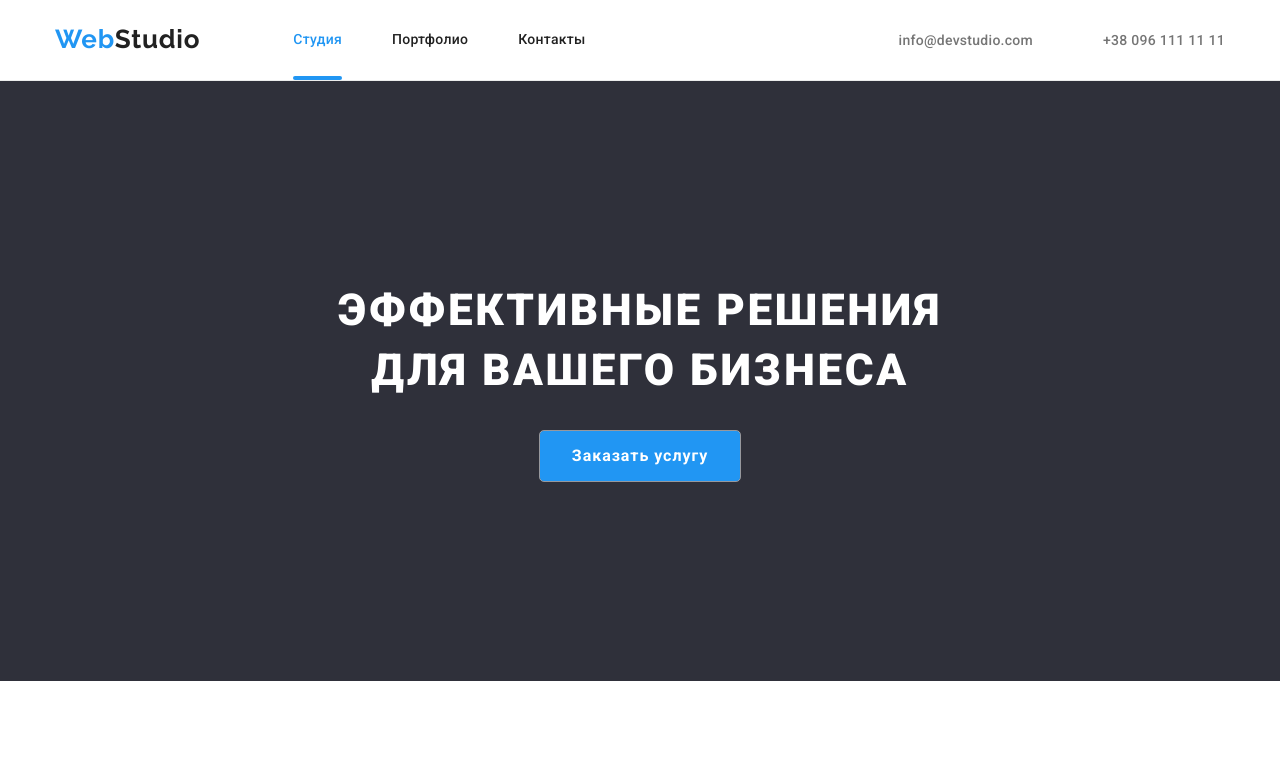
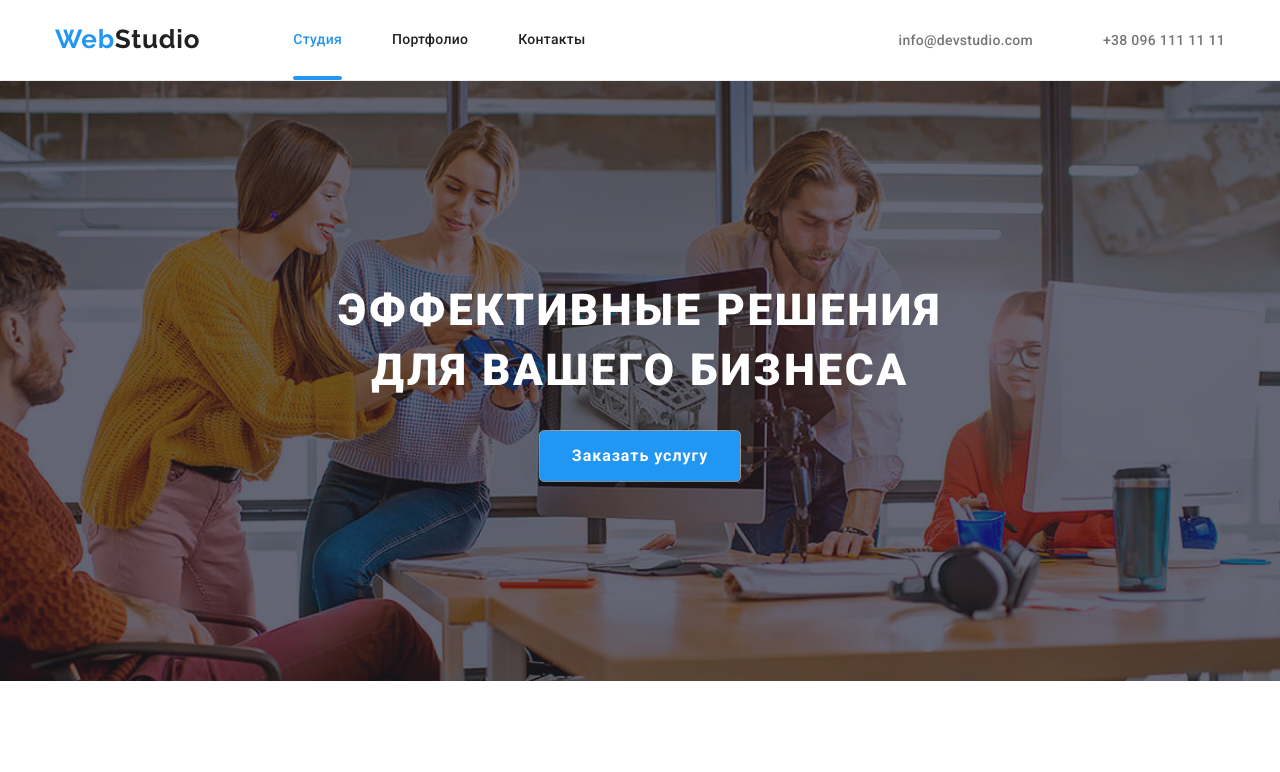
Before and after one commit to UserAgent02/goit-markup-hw-08, a plain HTML site: page index.html in a window 1280 px wide. Shown: the top 772 px of the page. Drawn offline with nearby package versions, Linux system fonts and the light colour scheme.

Commit message:
bg-head done

```diff
--- a/index.html
+++ b/index.html
@@ -45,11 +45,8 @@
       <section class="bg-head">
       <!--Head Text H1+button-->
         <div class="container">
-            <div class="bg-head__contant">
                 <h1 class="bg-head__title">Эффективные решения для вашего бизнеса</h1>
                 <button class="bg-head__button" type="button" data-modal-open>Заказать услугу</button>
-
-            </div>
         </div>
       </section>
 
--- a/sass/components/bghead/_bghead.scss
+++ b/sass/components/bghead/_bghead.scss
@@ -1,18 +1,16 @@
 /*bg-head*/
 .bg-head {
         background-color: #2F303A;
-    // background-image: linear-gradient(
-    //     rgba(47, 48, 58, 0.4),
-    //     rgba(47, 48, 58, 0.4)),
-    //     url(../images/bg.jpg);
+        text-align: center;
+        margin-right: auto;
+        margin-left: auto;
+        width: 100%;
+
+        height: 400px;
+        background-size: cover;
+        background-position: 50% 50%;
         background-repeat: no-repeat;
-    background-size: auto;
-    margin: auto;
-    background-position: center;
-    background-size: cover;
-    width: 100%;
-    height: 600px;
-
+        padding-top: 118px;
         @media screen and (max-width: 767px) {
             background-image: linear-gradient(
             rgba(47, 48, 58, 0.4),
@@ -27,6 +25,7 @@
             rgba(47, 48, 58, 0.4)),
             url(/images/header-mob-2x.jpg);
             }
+        }
         @media screen and (min-width: 768px) and (max-width: 1199px) {
                 background-image: linear-gradient(rgba(47, 48, 58, 0.4),
                 rgba(47, 48, 58, 0.4)),
@@ -40,11 +39,12 @@
                     url(/images/header-tablet-x2.jpg);
             }
         }
+
         @media screen and (min-width:1200px) {
                 background-image: linear-gradient(
                 rgba(47, 48, 58, 0.4),
                 rgba(47, 48, 58, 0.4)),
-            url(../images/bg.jpg);
+                url(/images/Img-desktop-1x.jpg);
                     padding-top: 200px;
                     height: 600px;
                     max-width: 1600px;
@@ -56,36 +56,38 @@
                     background-image: linear-gradient(
                     rgba(47, 48, 58, 0.4),
                     rgba(47, 48, 58, 0.4)),
-                url(../images/bg.jpg);
+                    url(/images/Img-desktop-2x.jpg);
                     }
         }
-    }
-
-&__contant {
-    text-align: center;
-    padding-top: 200px;
-    padding-bottom: 200px;
-}
-
-.bg-head__title {
-    width: 696px;
+    &__title {
                 margin-top: 0;
-
                 margin-bottom: 30px;
                 margin-left: auto;
                 margin-right: auto;
 
                 font-weight: 900;
-    font-size: 44px;
                 line-height: 1.36;
                 letter-spacing: 0.06em;
                 text-transform: uppercase;
                 color: #FFFFFF;
 
+                @media screen and (max-width: 1199px) {
+                    width: 360px;
+                    font-size: 26px;
+                    line-height: 1.62;
+                    margin: auto;
+                }
+                @media screen and (min-width: 1200px) {
+                    width: 696px;
+                    font-size: 44px;
+                    line-height: 1.36;
+                    margin:auto;
+                }
             }
     &__button {
+                justify-content: center;
+                margin-top: 30px;
                 padding: 10px 32px;
-    font-family: 'Roboto';
                 font-weight: 700;
                 font-size: 16px;
                 line-height: 1.88;
@@ -111,4 +113,5 @@
                 text-shadow: 1px 1px 2px #427388;
             }
     }
+
 }
--- a/sass/utils/_global.scss
+++ b/sass/utils/_global.scss
@@ -65,8 +65,8 @@ a{
 ul, ol {
     list-style: none;
 }
-img {
-    display: block;
-    max-width: 100%;
-    height: auto;
-}
+// img {
+//     display: block;
+//     max-width: 100%;
+//     height: auto;
+// }
```
Also changed, not shown: css/main.css, css/main.min.css, 2 other files. Lines whose indentation alone changed are shown as unchanged.
